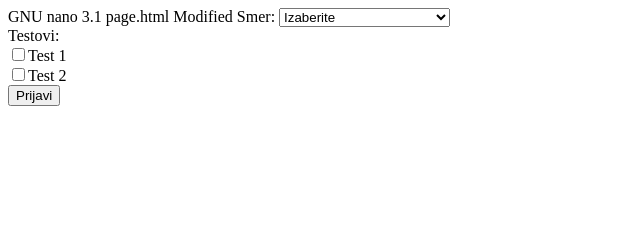
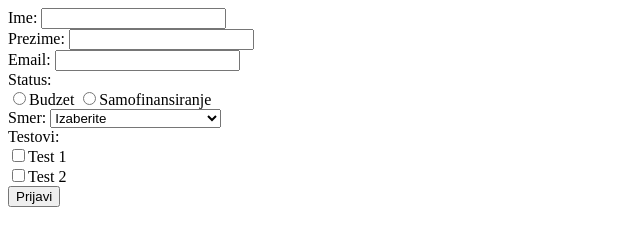
Before and after one commit to boocky/repos1, a plain HTML site: page page.html in a window 1280 px wide. Shown: the whole page, without its empty margins (0-640 px from the left). Drawn offline with nearby package versions, Linux system fonts and the light colour scheme.

Commit message:
Update page.html
Prva promena na remotu

```diff
--- a/page.html
+++ b/page.html
@@ -1,6 +1,20 @@
-  GNU nano 3.1                                                  page.html
-Modified
+<html>
+	<head>
+		<title>jQuery</title>
+		<script type="text/javascript" src="jquery.min.js"></script>
+		<script type="text/javascript" src="5.2.js"></script>
 
+	</head>
+	<body>
+		<form id="forma1">
+			Ime: <input type="tekst" id="tbIme"/><br/>
+			Prezime: <input type="tekst" id="tbPrezime"/><br/>
+			Email: <input type="tekst" id="tbEmail"/><br/>
+			Status:<br/>
+
+			<input type="radio" name="rbStatus" value="Budzet"/>Budzet
+
+			<input type="radio" name="rbStatus" value="Samofinansiranje"/>Samofinansiranje<br/>
 
 			Smer:
 			<select id="ddlSmer">
```
Lines whose indentation alone changed are shown as unchanged.
